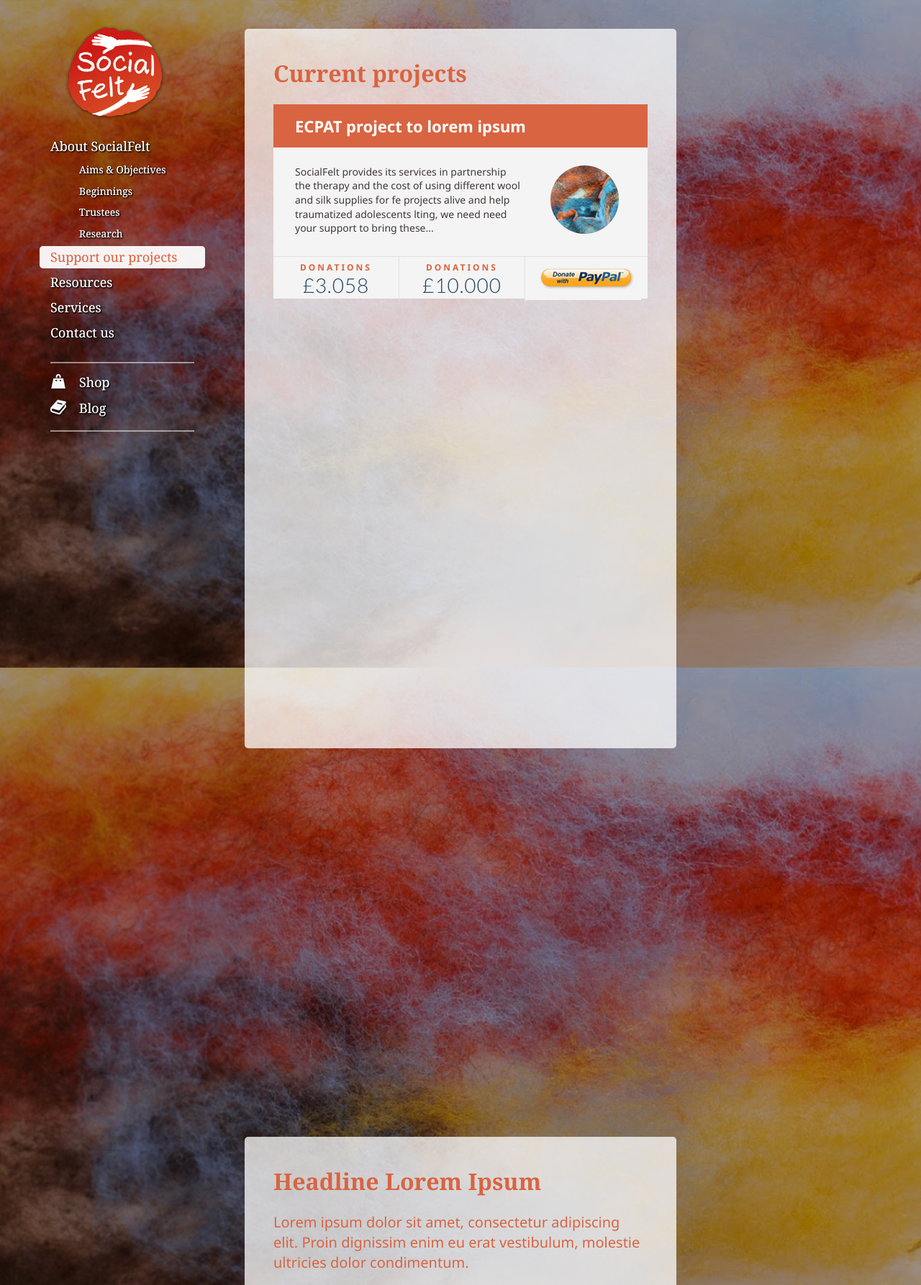
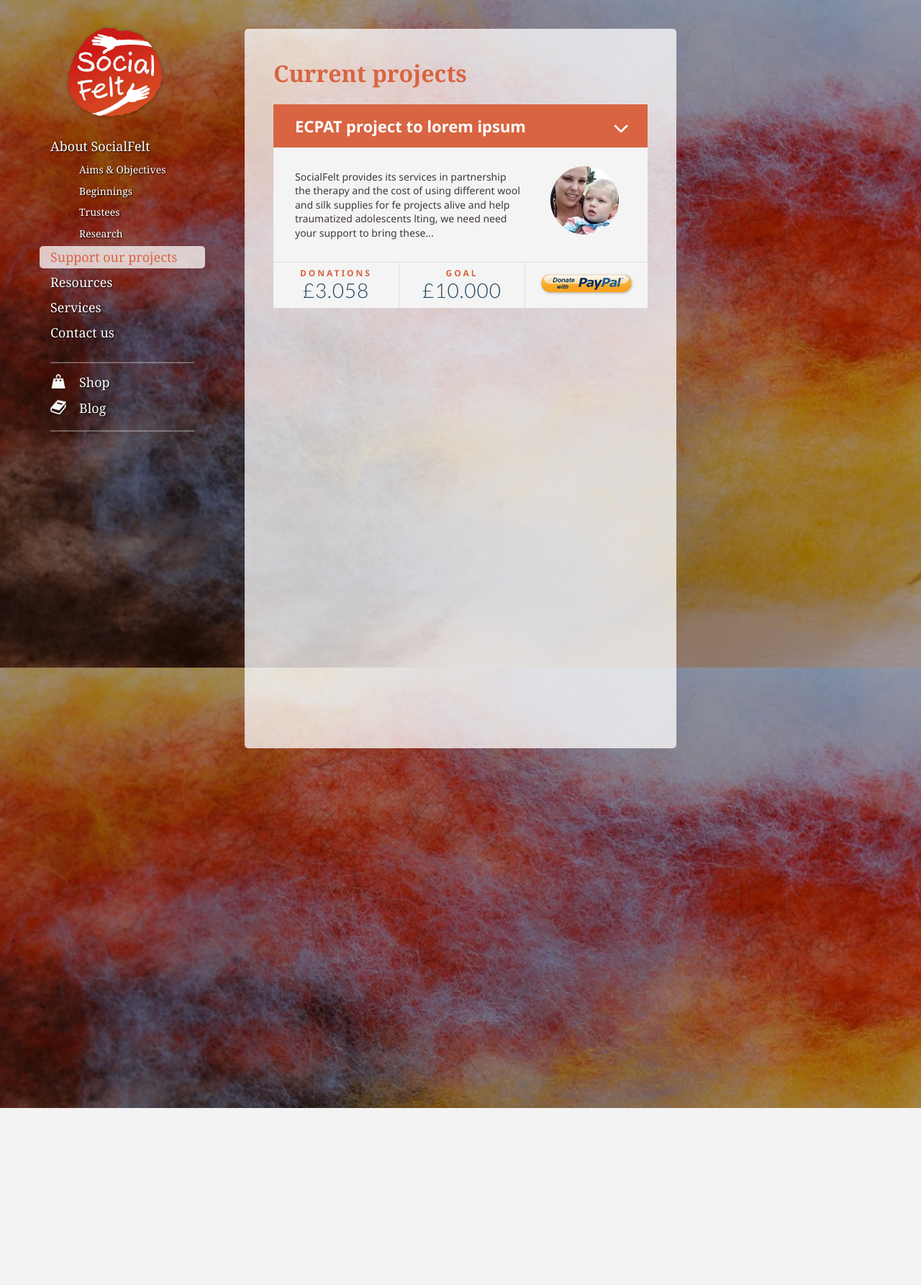
Before and after one commit to gsuhajda/socialfelt, a PHP site: page /page_projects.html in a window 1280 px wide. Shown: the top 1786 px of the page at 72% size. After the commit the page ends 1540 px from the top, so only its background shows below. Run offline with PHP 8.4, Linux system fonts and the light colour scheme; some libraries are stand-ins or nearby versions.

Commit message:
page_projects.html lenyilas
csináltam egy verziót a kártya lenyitására. valszeg nem ez lesz az
ultimate megoldás, de működik.

```diff
--- a/html/css/page.projects.css
+++ b/html/css/page.projects.css
@@ -28,7 +28,7 @@
 /*CONTENT*/
 
 .container{
-  height: 1500px;
+  /*dev*/ height: 1500px;
   margin: 0 auto;
   width: 600px;
 }
@@ -36,7 +36,7 @@
 .container_item{
   background-color: rgba(255, 255, 255, .75);
   border-radius: 5px;
-  height: 1000px;
+  /*dev*/ height: 1000px;
   margin-top: 40px;
   padding: 40px;
 }
@@ -67,43 +67,76 @@
 
 .card{
   box-sizing: border-box;
+  background-color: #F4F4F4;
+  margin: 0 auto 40px auto;
   width: 520px;
-  height: 270px;
-  margin: 0 auto;
-  background-color: #F4F4F4;
+}
+
+.card .card_header{
+  background-color: #D96441;
+  height: 60px;
 }
 
 .card h1{
-  background-color: #D96441;
+
   box-sizing: border-box;
   color: white;
-  height: 60px;
   font-family: 'Noto Sans', sans-serif;
   font-size: 22px;
+  float:left;
   margin-bottom: 0;
-  padding: 15px 30px 20px 30px;
+  padding: 15px 30px 15px 30px;
 }
+
+.card .arrow{
+  background: url("../images/arrow.png") 0 0 no-repeat;
+  display: block;
+  height: 34px;
+  float: right;
+  margin: 16px 20px 0 0;
+  width: 34px;
+}
+
+
+.card .arrow:hover{
+  background: url("../images/arrow.png") 0 -34px no-repeat;
+}
+
+.open .arrow{
+  background: url("../images/arrow.png") 0 -102px no-repeat;
+  display: block;
+  float: right;
+  height: 34px;
+  margin: 16px 20px 0 0;
+  width: 34px;
+}
+
+.open .arrow:hover{
+  background: url("../images/arrow.png") 0 -68px no-repeat;
+}
+
 
 .card p{
   box-sizing: border-box;
   font-size: 14px;
   float: left;
-  padding: 10px 0 0 30px;
+  margin: 0;
+  padding: 30px 0px 30px 30px;
   width: 347px;
 }
 
-.card img{
+.card .picture_small{
   float: right;
   padding: 25px 40px 0 0;
 }
 
-.card .description{
-  margin-bottom: 15px;
-}
-
 .card .donation{
+  bottom: 0;
   border-top: 1px solid #E0E0E0;
+  background-color: #F4F4F4;
   height: 63px;
+  left: 0;
+  position: relative;
 }
 
 .donation div{
@@ -118,8 +151,8 @@
 .donation .goal{
   border-right: 1px solid #E0E0E0;
   border-left: 1px solid #E0E0E0;
+  height: 63px;
   width: 174px;
-  height: 63px;
 }
 
 .donation .donate_button .btn{
@@ -143,13 +176,13 @@
   color: #D96441;
   display: block;
   font-family: 'Noto Sans', sans-serif;
+  font-size: 12px;
   font-weight: 700;
   letter-spacing: 3px;
   margin: 7px auto 0 auto;
   margin-top: 7px;
   text-align: center;
   text-transform: uppercase;
-  font-size: 12px;
 }
 
 .donation .amount{
@@ -165,3 +198,38 @@
   text-align: center;
   text-transform: uppercase;
 }
+
+.open .picture_big{
+  height: 200px;
+  padding: 0;
+  width: 520px;
+}
+
+.open .picture_small{
+  display: none;
+}
+
+.open .picture_big{
+  display:block
+}
+
+.picture_big{
+  display: none;
+}
+
+.picture_small{
+  display:block;
+}
+
+.open .description p{
+  background-color: #F4F4F4;
+  padding: 30px 30px 30px 30px;
+  width: 520px;
+}
+
+.open .donation{
+  background-color: #F4F4F4;
+  bottom: 0;
+  left: 0;
+  position: relative;
+}
--- a/html/page_projects.html
+++ b/html/page_projects.html
@@ -7,6 +7,16 @@
   <link rel="stylesheet" href="css/page.projects.css">
   <link href='http://fonts.googleapis.com/css?family=Noto+Sans:400,700|Noto+Serif:400,700,400italic' rel='stylesheet' type='text/css'>
   <link href='http://fonts.googleapis.com/css?family=Lato:300' rel='stylesheet' type='text/css'>
+  <script src="http://ajax.googleapis.com/ajax/libs/jquery/1.11.2/jquery.min.js"></script>
+
+  <script>
+$(document).ready(function(){
+    $(".arrow").click(function(){
+        $(".card").toggleClass("open");
+    });
+});
+</script>
+
 </head>
 
 <body class="page-projects">
@@ -40,12 +50,22 @@
   <article class="container_item">
     <h1>Current projects</h1>
     <div class="card">
+
+      <div class="card_header">
+
         <h1>ECPAT project to lorem ipsum</h1>
+        <span class="arrow"><a>&nbsp</a></span>
+
+      </div>
+
+      <img class="picture_big" src="images/project_picture.jpg">
+
 
       <div class="description cf">
         <p>SocialFelt provides its services in partnership the therapy and the cost of using different wool and silk supplies for fe projects alive and help traumatized adolescents lting, we need need your support to bring these...</p>
 
-      <img src="images/project_small.png" alt="Socialfelt project" />
+        <img class="picture_small" src="images/project_small.png" alt="Socialfelt project" />
+
 
       </div>
 
@@ -56,7 +76,7 @@
         </div>
 
         <div class="goal">
-        <span class="label">Donations</span>
+          <span class="label">Goal</span>
           <span class="amount">£10.000</span>
         </div>
 
@@ -68,6 +88,10 @@
 
     </div>
 
+
+
+
+
   </article>
 
 </section>
@@ -75,52 +99,3 @@
 
 </body>
 </html>
-	<head>
-		<meta charset="utf-8">
-		<title>Projects - SocialFelt</title>
-		<link rel="stylesheet" href="css/normalize.min.css">
-		<link rel="stylesheet" href="css/base.css">
-		<link rel="stylesheet" href="css/page.projects.css">
-  		<link href='http://fonts.googleapis.com/css?family=Noto+Sans:400,700|Noto+Serif:400,700,400italic' rel='stylesheet' type='text/css'>
-	</head>
-	<body class="page-projects">
-
-		<header class="header">
-			<h1><a href="index.html" class="logo">SocialFelt</a></h1>
-		</header>
-
-		<nav class="menu">
-			<ul class="mainmenu">
-				<li><a href="index.html">About SocialFelt</a>
-					<ul class="submenu">
-						<li><a href="#">Aims &amp; Objectives</a></li>
-						<li><a href="#">Beginnings</a></li>
-						<li><a href="#">Trustees</a></li>
-						<li><a href="#">Research</a></li>
-					</ul>
-				</li>
-				<li><a href="page_projects.html" class="active">Support our projects</a></li>
-				<li><a href="page_resources.html">Resources</a></li>
-				<li><a href="page_services.html">Services</a></li>
-				<li><a href="page_contact.html">Contact us</a></li>
-			</ul>
-			<ul class="links">
-				<li class="shop"><a href="#">Shop</a></li>
-				<li class="blog"><a href="#">Blog</a></li>
-			</ul>
-		</nav>
-
-		<section class="container">
-			<!-- content -->
-			<article class="container_item">
-				<h1>Headline Lorem Ipsum</h1>
-
-				<h2>Lorem ipsum dolor sit amet, consectetur adipiscing elit. Proin dignissim enim eu erat vestibulum, molestie ultricies dolor condimentum.</h2>
-
-				<p>Lorem ipsum dolor sit amet, consectetur adipiscing elit. Proin dignissim enim eu erat vestibulum, molestie ultricies dolor condimentum. Morbi convallis gravida pharetra. Aenean euismod risus eget lorem vestibulum sodales. Proin vitae sapien at nulla condimentum egestas sed vel nulla. Donec bibendum, mi sit amet laoreet bibendum, orci justo tincidunt urna, id congue quam velit at mi. Donec tristique lacinia accumsan. Praesent vitae nulla ac nibh cursus viverra et sed magna. Morbi eget porta sem. Quisque id maximus diam. Nunc malesuada volutpat congue. Nunc imperdiet sollicitudin facilisis. Aliquam at libero vitae diam dapibus pharetra ut vel est.</p>
-
-			</article>
-			<!-- /content -->
-		</section>
-	</body>
-</html>
```
Also changed, not shown: html/images/arrow.png (added), html/images/project_picture.jpg (added), html/images/project_small.png. Lines whose indentation alone changed are shown as unchanged.
